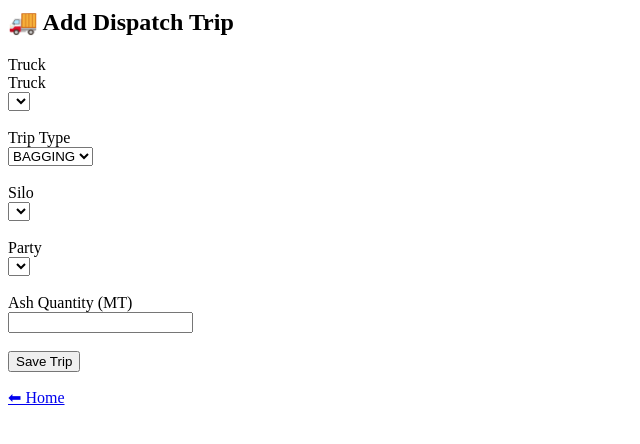
After one commit to azad2171/Ash_Vehicle_Monitoring_app, a Flask app: page /trucks/trucks/trip/add in a window 1280 px wide. The commit adds this page. Shown: the top 444 px of the page, without its empty margins (0-640 px from the left). Run offline with Flask 3, Linux system fonts and the light colour scheme; data that the repository does not hold is empty.

Commit message:
Added QR generation

```diff
--- a/app.py
+++ b/app.py
@@ -19,7 +19,11 @@ def create_app():
     from routes.gates import gate_bp
     from routes.dashboard import dashboard_bp
     from routes.weighbridge import weighbridge_bp
+    from routes.inflow import inflow_bp
+    from routes.qr import qr_bp
 
+    app.register_blueprint(qr_bp)
+    app.register_blueprint(inflow_bp)
     app.register_blueprint(truck_bp)
     app.register_blueprint(gate_bp)
     app.register_blueprint(dashboard_bp)
--- a/models/truck.py
+++ b/models/truck.py
@@ -5,5 +5,6 @@ from database import db
 class Truck(db.Model):
     id = db.Column(db.Integer, primary_key=True)
     truck_number = db.Column(db.String(50), unique=True, nullable=False)
-    qr_code = db.Column(db.String(200))
     created_at = db.Column(db.DateTime, default=datetime.utcnow)
+    qr_code = db.Column(db.String(100), unique=True)
+    qr_image_path = db.Column(db.String(255))
--- a/routes/trucks.py
+++ b/routes/trucks.py
@@ -1,34 +1,99 @@
-from flask import Blueprint, request, jsonify
+from flask import Blueprint, request, jsonify, render_template, redirect, url_for
 from database import db
 from models.truck import Truck
+from models.trip import Trip
 from services.qr_service import generate_qr_code
+from datetime import datetime
+import uuid
 
 truck_bp = Blueprint("trucks", __name__, url_prefix="/trucks")
 
 
+from services.truck_service import create_truck_with_qr
+
+
 @truck_bp.route("/register", methods=["POST"])
-def register_truck():
+def register_truck_api():
     data = request.get_json()
 
     if not data or "truck_number" not in data:
         return {"error": "truck_number is required"}, 400
 
-    truck_number = data["truck_number"]
-
-    existing = Truck.query.filter_by(truck_number=truck_number).first()
-    if existing:
-        return {"error": "Truck already registered"}, 409
-
-    truck = Truck(truck_number=truck_number)
-    db.session.add(truck)
-    db.session.commit()
-
-    qr_data = f"TRUCK:{truck.id}"
-    qr_path = generate_qr_code(qr_data, f"truck_{truck.id}.png")
-
-    truck.qr_code = qr_path
-    db.session.commit()
+    try:
+        truck = create_truck_with_qr(data["truck_number"])
+    except ValueError as e:
+        return {"error": str(e)}, 409
 
     return jsonify(
-        {"id": truck.id, "truck_number": truck.truck_number, "qr_code": qr_path}
+        {
+            "id": truck.id,
+            "truck_number": truck.truck_number,
+            "qr_payload": truck.qr_code,
+            "qr_image": truck.qr_image_path,
+        }
     ), 201
+
+
+@truck_bp.route("/trucks/register", methods=["GET", "POST"])
+def register_truck_ui():
+    if request.method == "POST":
+        truck_number = request.form["truck_number"]
+
+        try:
+            truck = create_truck_with_qr(truck_number)
+        except ValueError as e:
+            return str(e), 400
+
+        return redirect(url_for("trucks.view_truck", truck_id=truck.id))
+
+    return render_template("register_truck.html")
+
+
+@truck_bp.route("/trucks/trip/add", methods=["GET", "POST"])
+def add_trip():
+    from models.truck import Truck
+    from models.silo import Silo
+    from models.party import Party
+    from datetime import datetime
+
+    trucks = Truck.query.all()
+    silos = Silo.query.filter_by(active=True).all()
+    parties = Party.query.filter_by(active=True).all()
+
+    prefill_truck_id = request.args.get("truck_id")
+
+    if request.method == "POST":
+        trip = Trip(
+            truck_id=request.form["truck_id"],
+            trip_type=request.form["trip_type"],
+            silo_id=request.form["silo_id"],
+            party_id=request.form["party_id"],
+            ash_quantity=float(request.form["ash_quantity"]),
+            gate_in_time=datetime.now(),
+            gate_out_time=datetime.now(),
+            status="completed",
+        )
+        db.session.add(trip)
+        db.session.commit()
+
+        return redirect(url_for("dashboard.daily_balance_view"))
+
+    return render_template(
+        "add_trip.html",
+        trucks=trucks,
+        silos=silos,
+        parties=parties,
+        prefill_truck_id=prefill_truck_id,
+    )
+
+
+@truck_bp.route("/trucks/<int:truck_id>")
+def view_truck(truck_id):
+    truck = Truck.query.get_or_404(truck_id)
+    return render_template("view_truck.html", truck=truck)
+
+
+@truck_bp.route("/trucks", methods=["GET"])
+def list_trucks():
+    trucks = Truck.query.order_by(Truck.truck_number).all()
+    return render_template("list_trucks.html", trucks=trucks)
--- /dev/null
+++ b/templates/add_trip.html
@@ -0,0 +1,48 @@
+<h2>🚚 Add Dispatch Trip</h2>
+
+<form method="post">
+
+    <label>Truck</label><br>
+
+    <label>Truck</label><br>
+    <select name="truck_id" required>
+        {% for truck in trucks %}
+        <option value="{{ truck.id }}"
+                {% if prefill_truck_id and truck.id == prefill_truck_id|int %}
+                selected
+                {% endif %}
+                >
+                {{ truck.truck_number }}
+        </option>
+        {% endfor %}
+    </select><br><br>
+
+    <label>Trip Type</label><br>
+    <select name="trip_type" required>
+        <option value="BAGGING">BAGGING</option>
+        <option value="BULKERS">BULKERS</option>
+        <option value="RAKE">RAKE</option>
+    </select><br><br>
+
+    <label>Silo</label><br>
+    <select name="silo_id" required>
+        {% for silo in silos %}
+        <option value="{{ silo.id }}">{{ silo.name }}</option>
+        {% endfor %}
+    </select><br><br>
+
+    <label>Party</label><br>
+    <select name="party_id" required>
+        {% for party in parties %}
+        <option value="{{ party.id }}">{{ party.name }}</option>
+        {% endfor %}
+    </select><br><br>
+
+    <label>Ash Quantity (MT)</label><br>
+    <input type="number" step="0.01" name="ash_quantity" required><br><br>
+
+    <button type="submit">Save Trip</button>
+
+</form>
+
+<p><a href="/">⬅ Home</a></p>
--- /dev/null
+++ b/utils/qr.py
@@ -0,0 +1,22 @@
+import qrcode
+import os
+
+QR_DIR = "static/qr_codes"
+
+
+def generate_qr_code(qr_data: str, filename: str) -> str:
+    """
+    Generates a QR code image.
+
+    :param qr_data: Data to encode in QR
+    :param filename: Filename WITHOUT extension
+    :return: Relative path to saved QR image
+    """
+    os.makedirs(QR_DIR, exist_ok=True)
+
+    file_path = os.path.join(QR_DIR, f"{filename}.png")
+
+    qr = qrcode.make(qr_data)
+    qr.save(file_path)
+
+    return file_path
```
Also changed, not shown: migrations/versions/8f42ed1e17f1_add_qr_image_path_to_truck.py (added, +49 -0 lines), routes/inflow.py (added, +26 -0 lines), routes/qr.py (added, +15 -0 lines), services/truck_service.py (added, +27 -0 lines), templates/add_inflow.html (added, +21 -0 lines), templates/home.html (+39 -0 lines), templates/list_trucks.html (added, +42 -0 lines), templates/register_truck.html (added, +10 -0 lines), templates/view_truck.html (added, +20 -0 lines), static/qr_codes/truck_1.png (deleted), static/qr_codes/truck_2.png (deleted), 1 other file.
